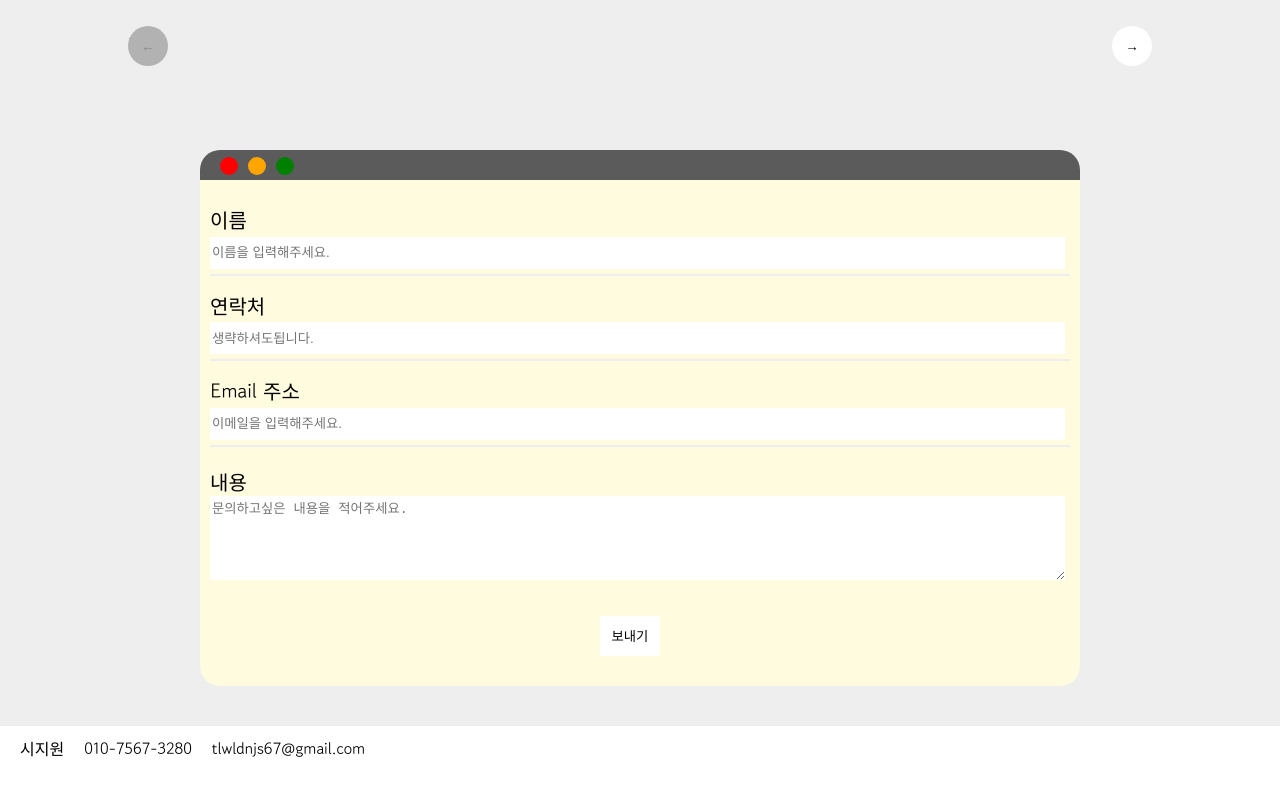
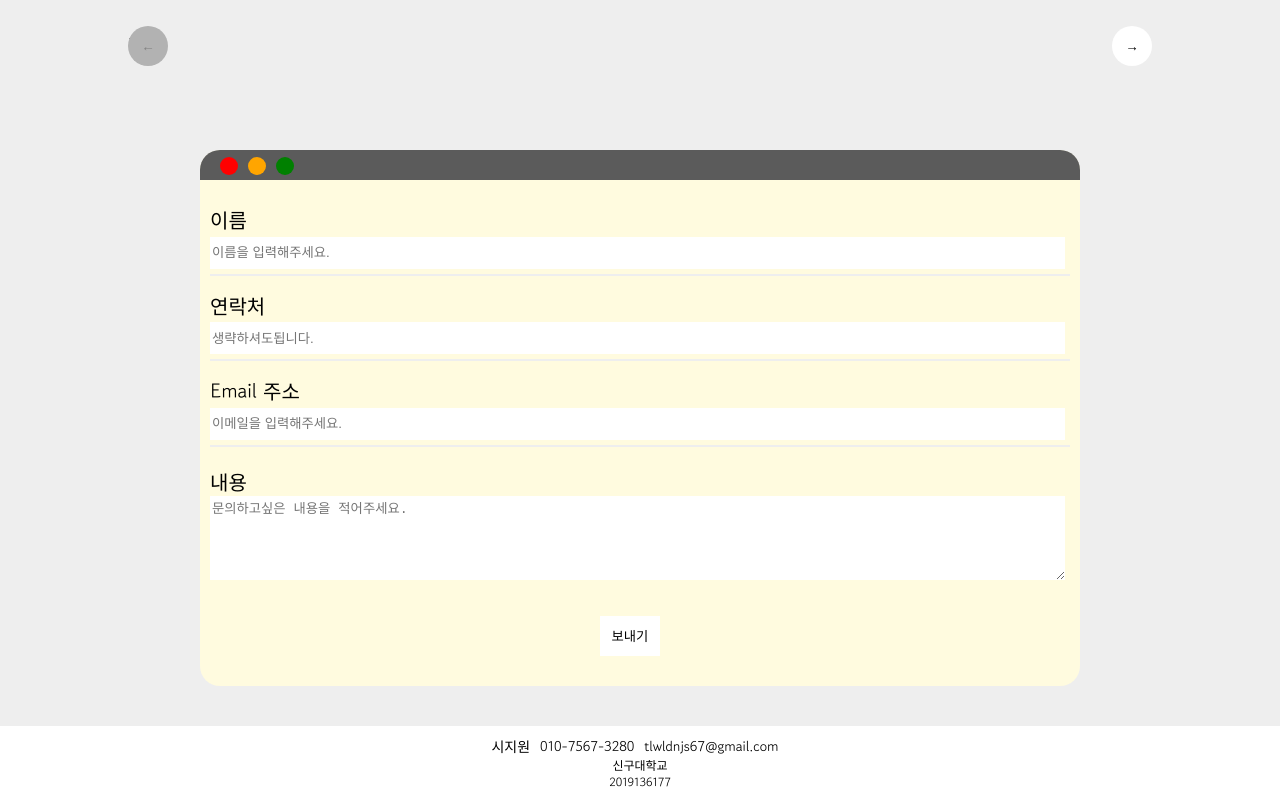
Before and after one commit to sijiwon/final_test, a plain HTML site: page index.html in a window 1280 px wide. Shown: the part 1973-2773 px from the top of the page. Before the commit the page ends 2739 px from the top, so only its background shows below. Drawn offline with nearby package versions, Linux system fonts and the light colour scheme; a script that the page names is missing.

Commit message:
Add files via upload

```diff
--- a/index.html
+++ b/index.html
@@ -252,6 +252,12 @@
         <li>010-7567-3280</li>
         <li>tlwldnjs67@gmail.com</li>
       </div>
+      <div class="footer1">
+        <li>신구대학교</li>
+      </div>
+      <div class="footer2">
+        <li>2019136177</li>
+      </div>
     </footer>
   </body>
 </html>
--- a/style.css
+++ b/style.css
@@ -438,18 +438,34 @@ button:disabled {
 /* footer */
 footer {
   padding: 10px 20px;
-  display: flex;
-  height: 20px;
+
+  height: 40px;
   background-color: #ffffff;
 }
 
 .footer {
   display: flex;
-  justify-content: flex-start;
+  justify-content: center;
+}
+
+.footer1 {
+  display: flex;
+  justify-content: center;
+  /* flex-direction: column; */
+  font-size: 12px;
+}
+
+.footer2 {
+  display: flex;
+  justify-content: center;
+  /* flex-direction: column; */
+  font-size: 12px;
+  padding-bottom: 10px;
 }
 
 .footer li {
-  padding-right: 20px;
+  padding-right: 10px;
+  font-size: 14px;
   color: #000000;
 }
 
```
